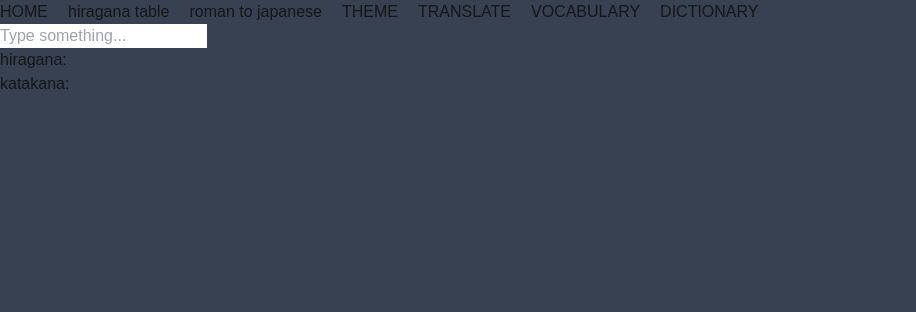
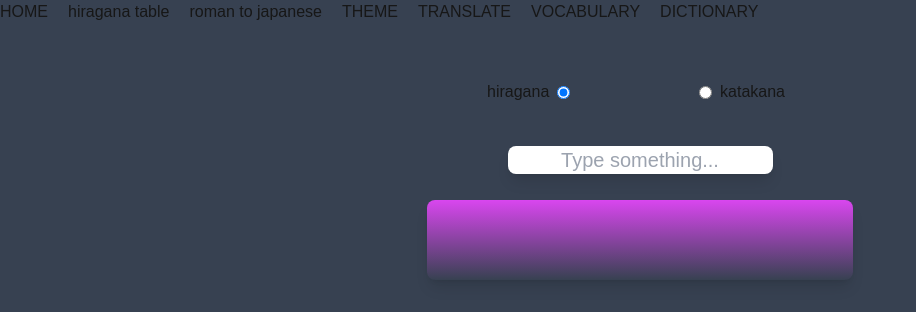
Before and after one commit to hermelen/hiragana-katakana, a Next.js app: page /roman-to-japanese in a window 1280 px wide. Shown: the top 312 px of the page, without its empty margins (0-916 px from the left). Built offline with nearby package versions, Linux system fonts and the light colour scheme.

Commit message:
clean hiragana record

```diff
--- /dev/null
+++ b/src/app/components/Radio.tsx
@@ -0,0 +1,27 @@
+import React from 'react';
+
+type RadioProps = {
+    label: string;
+    name: string;
+    value: string;
+    checked: boolean;
+    onChange: (event: React.ChangeEvent<HTMLInputElement>) => void;
+    position?: "right" | "left"
+};
+
+export function Radio({ label, name, value, checked, onChange, position = "right"}: RadioProps) {
+    return (
+        <label className="flex items-center">
+            { position === "right" && <span className="mr-2">{label}</span> }
+            <input
+                type="radio"
+                name={name}
+                value={value}
+                checked={checked}
+                onChange={onChange}
+                className="mr-2"
+            />
+            { position === "left" && <span className="mr-2">{label}</span> }
+        </label>
+    );
+}
--- a/src/app/hiragana-table/page.tsx
+++ b/src/app/hiragana-table/page.tsx
@@ -1,11 +1,13 @@
 "use client"
 
-import {syllabaryRecord, SyllabaryRecord} from "@/app/lib/syllabaryRecord";
+import {noChar, space, syllabaryRecord, SyllabaryRecord} from "@/app/lib/syllabaryRecord";
 import React, {useState} from "react";
+import {Radio} from "@/app/components/Radio";
 
 export default function HiraganaTablePage() {
     type Result = Record<string, [string, string]>[];
     const [local, setLocal] = useState<boolean>(true);
+    const noChar = "";
 
     function splitRecordByValueLength(syllabaryRecord: SyllabaryRecord): Result[] {
         const result: Result[] = [];
@@ -22,6 +24,15 @@ export default function HiraganaTablePage() {
                 currentArray.push(currentItem);
             } else {
                 currentArray.push(currentItem);
+                if (key === "mi") {
+                    currentArray.push({"yi": [noChar, noChar]});
+                }
+                if (key === "me") {
+                    currentArray.push({"ye": [noChar, noChar]});
+                }
+                if (key === "ru") {
+                    currentArray.push({"wu": [noChar, noChar]});
+                }
             }
         }
 
@@ -33,12 +44,7 @@ export default function HiraganaTablePage() {
     }
 
     const handleChange = (event: React.ChangeEvent<HTMLInputElement>) => {
-        if (event.target.value === 'true') {
-            setLocal(true);
-        }
-        if (event.target.value === 'false') {
-            setLocal(false);
-        }
+        setLocal(event.target.value === 'true');
     };
 
     const result = splitRecordByValueLength(syllabaryRecord);
@@ -46,24 +52,34 @@ export default function HiraganaTablePage() {
 
     return (
         <div>
-            <div className={"pt-4 pb-4 flex justify-around"}>
-                <label>
-                    <span className={"mr-2"}>hiragana</span>
-                    <input type="radio" name="myRadio" value="true" checked={local} onChange={handleChange}/>
-                </label>
-                <label>
-                    <input type="radio" name="myRadio" value="false" onChange={handleChange}/>
-                    <span className={"ml-2"}>katakana</span>
-                </label>
+            <div className="pt-4 pb-4 flex justify-around">
+                <Radio
+                    position="right"
+                    label="hiragana"
+                    name="syllabary"
+                    value="true"
+                    checked={local}
+                    onChange={handleChange}
+                />
+                <Radio
+                    position="left"
+                    label="katakana"
+                    name="syllabary"
+                    value="false"
+                    checked={!local}
+                    onChange={handleChange}
+                />
             </div>
             <div className={"flex gap-4"}>
                 {result.map((ul, ulIndex) => (
                     <ul key={ulIndex} className="flex flex-col gap-4">
-                        {ul.map((li, liIndex) => (
+                        {ul.map((li, liIndex) => {
+                            const key = Object.keys(li)[0];
+                            const value = Object.values(li)[0];
+                            return (
                                 <li key={liIndex}
                                     className={
-                                    `
-                                    flex
+                                        `flex
                                         items-center
                                         justify-center
                                         w-20
@@ -72,17 +88,16 @@ export default function HiraganaTablePage() {
                                         bg-gradient-to-b
                                         from-fuchsia-500
                                         shadow-lg
-                                    `
+                                        ${value[0] === noChar && "invisible"}`
                                     }
                                 >
-                                {Object.entries(li).map(([key, value]) => (
                                     <div key={key}>
                                         <div className={"text-4xl text-center"}>{local ? value[0] : value[1]}</div>
                                         <div className={"text-l text-center"}>{key}</div>
                                     </div>
-                                ))}
                                 </li>
-                        ))}
+                            )
+                        })}
                     </ul>
                 ))}
             </div>
--- a/src/app/lib/syllabaryRecord.tsx
+++ b/src/app/lib/syllabaryRecord.tsx
@@ -33,7 +33,6 @@ export const syllabaryRecord: SyllabaryRecord = {
     ni: ["に", "ニ"],
     hi: ["ひ", "ヒ"],
     mi: ["み", "ミ"],
-    yi: ["*", "*"],
     ri: ["り", "リ"],
     wi: ["ゐ", "ヰ"],
     gi: ["ぎ", "ギ"],
@@ -50,7 +49,6 @@ export const syllabaryRecord: SyllabaryRecord = {
     mu: ["む", "ム"],
     yu: ["ゆ", "ユ"],
     ru: ["る", "ル"],
-    wu: ["*", "*"],
     gu: ["ぐ", "グ"],
     zu: ["ず", "ズ"],
     dzu: ["づ", "ヅ"],
@@ -74,7 +72,6 @@ export const syllabaryRecord: SyllabaryRecord = {
     ne: ["ね", "ネ"],
     he: ["へ", "ヘ"],
     me: ["め", "メ"],
-    ye: ["*", "*"],
     re: ["れ", "レ"],
     we: ["ゑ", "ヱ"],
     ge: ["げ", "ゲ"],
@@ -108,5 +105,5 @@ export const syllabaryRecord: SyllabaryRecord = {
     jo: ["じょ", "ジョ"],
     byo: ["びょ", "ビョ"],
     pyo: ["ぴょ", "ピョ"],
-    n: ["ん", "ン"],
+    n: ["ん", "ン"]
 };
--- a/src/app/roman-to-japanese/layout.tsx
+++ b/src/app/roman-to-japanese/layout.tsx
@@ -1,3 +1,3 @@
 export default function SyllabaryLayout({children,}: {children: React.ReactNode}) {
-    return <section>{children}</section>
+    return <section className={"flex justify-center pt-10"}>{children}</section>
 }
--- a/src/app/roman-to-japanese/page.tsx
+++ b/src/app/roman-to-japanese/page.tsx
@@ -2,33 +2,93 @@
 
 import React, {useState} from "react";
 import {syllabaryRecord} from "@/app/lib/syllabaryRecord";
+import {Radio} from "@/app/components/Radio";
 
 export default function RomanToJapanesePage() {
     const [text, setText] = useState<string>('');
+    const [phonetic, setPhonetic] = useState<string>('');
     const [hiragana, setHiragana] = useState<string>('');
     const [katakana, setKatakana] = useState<string>('');
+    const [local, setLocal] = useState<boolean>(true);
 
-    const handleChange = (event: React.ChangeEvent<HTMLInputElement>) => {
+    const handleInputChange = (event: React.ChangeEvent<HTMLInputElement>) => {
         setText(event.target.value);
+        setPhonetic(getPhonetic(event.target.value));
         let matchText: [string[], string[]] = [[], []];
         const [translation, _] = getJapanese(matchText, event.target.value, 3);
         setHiragana(translation[0].join(""));
         setKatakana(translation[1].join(""));
     };
 
+    const handleLocalChange = (event: React.ChangeEvent<HTMLInputElement>) => {
+        setLocal(event.target.value === 'true');
+    };
+
     return (
-        <div className="container">
-            <input
-                className={"text-black"}
-                type="text"
-                value={text}
-                onChange={handleChange}
-                placeholder="Type something..."
-            />
-            <p>hiragana: {hiragana}</p>
-            <p>katakana: {katakana}</p>
+        <div className={"md:w-4/12 size-full"}>
+            <div className="pt-4 pb-4 flex justify-around">
+                <Radio
+                    position="right"
+                    label="hiragana"
+                    name="syllabary"
+                    value="true"
+                    checked={local}
+                    onChange={handleLocalChange}
+                />
+                <Radio
+                    position="left"
+                    label="katakana"
+                    name="syllabary"
+                    value="false"
+                    checked={!local}
+                    onChange={handleLocalChange}
+                />
+            </div>
+            <div className={
+                `flex
+                items-center
+                justify-center
+                h-20`
+            }>
+                <input className={
+                    `text-center
+                    rounded-lg
+                    shadow-lg
+                    text-black
+                    text-xl
+                    `
+                }
+                       type="text"
+                       value={text}
+                       onChange={handleInputChange}
+                       placeholder="Type something..."
+                />
+            </div>
+            {/*<div>*/}
+            {/*    {phonetic}*/}
+            {/*</div>*/}
+            <div className={
+                `flex
+                items-center
+                justify-center
+                h-20
+                rounded-lg
+                bg-gradient-to-b
+                from-fuchsia-500
+                shadow-lg
+                text-4xl
+                text-center`
+            }>
+                {local && hiragana}
+                {!local && katakana}
+            </div>
         </div>
-    );
+    )
+        ;
+}
+
+function getPhonetic(value: string) {
+    return value.replace(/au/g, "o");
 }
 
 function getJapanese(matchText: [string[], string[]], inputText: string, matchLength: number) {
@@ -79,12 +139,13 @@ function getJapanese(matchText: [string[], string[]], inputText: string, matchLe
             }
         }
     }
-    return [matchText, ""];  // Final return
+    return [matchText, ""];
 }
 
 function tryParse(inputText: string, length: number): [string, [string, string]] {
-    let partialText = inputText.slice(0, length);
-    const matchText = syllabaryRecord[partialText];
+    const partialText = inputText.slice(0, length);
+    const syllabaryRecordEnriched = { ...syllabaryRecord, " ": [" ", " "] };
+    const matchText = syllabaryRecordEnriched[partialText];
     if (matchText) {
         const rest = inputText.slice(length);
         return [rest, matchText];
```
Lines whose indentation alone changed are shown as unchanged.
